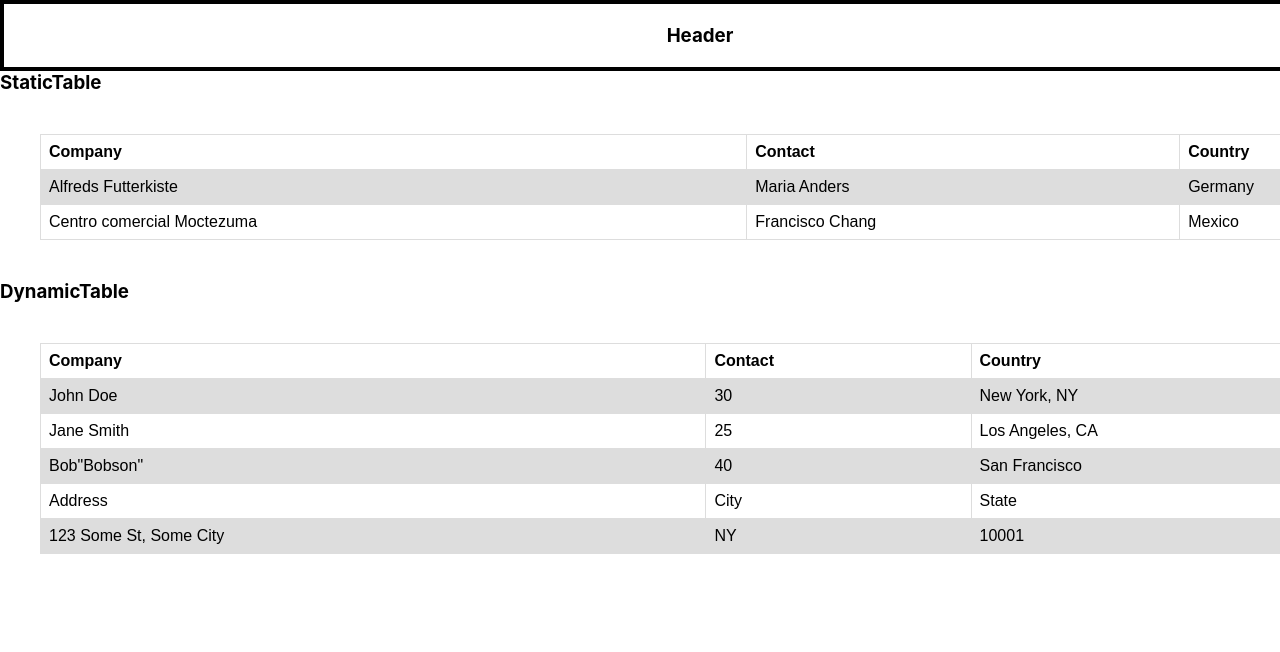
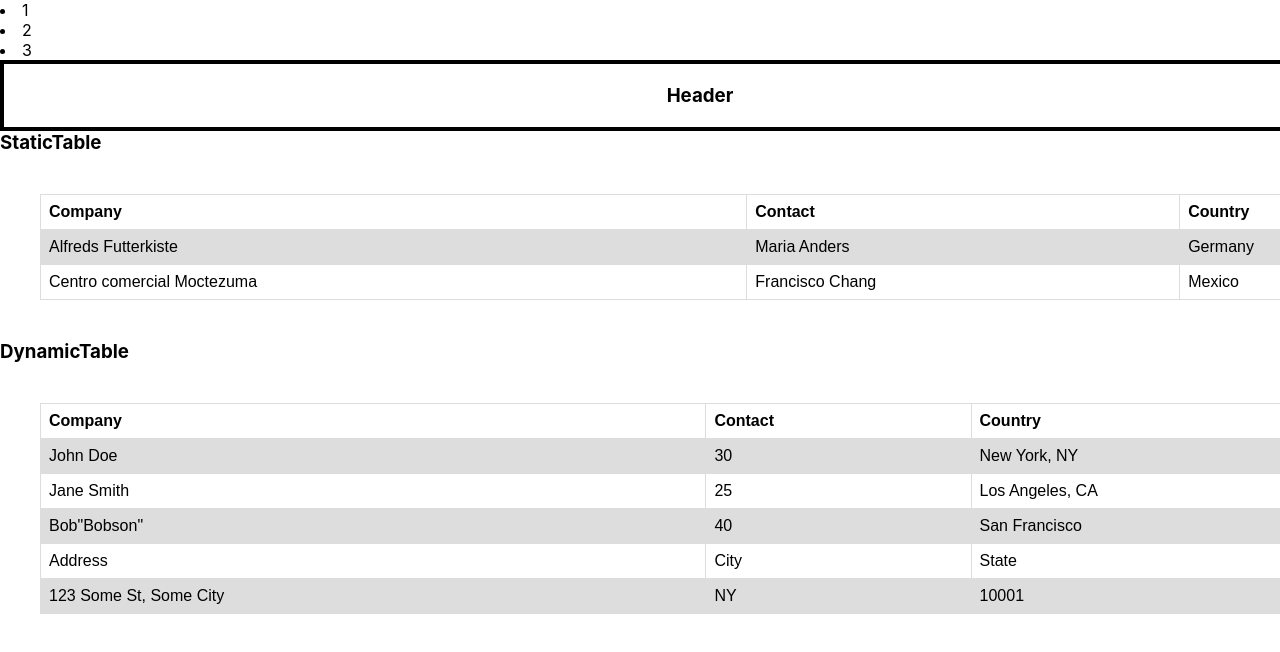
Before and after one commit to Namean/flagship, a React (Create React App) app: page / in a window 1280 px wide. Shown: the top 652 px of the page. Built offline with nearby package versions, Linux system fonts and the light colour scheme.

Commit message:
added List component

```diff
--- a/src/App.js
+++ b/src/App.js
@@ -10,12 +10,19 @@ import { FlexContainer } from "./components/FlexContainer.component";
 import { Footer } from "./components/Footer.component";
 import { Form, FormInput } from "./components/Form.component";
 import { StaticTable, DynamicTable } from "./components/table/Table.component";
-import ShoppingList from "./components/list/ShoppingList.component";
+import ShoppingList from "./components/lists/ShoppingList.component";
 import { companyData, w3data } from "./data/table.data";
+import { List } from "./components/lists/List.component";
+
+function ListElement({ props }) {
+  return <li>{props.data}</li>;
+}
 
 function App() {
   return (
     <div className="App">
+      <List props={{ data: [1, 2, 3], component: ListElement }} />
+      {/* <ListElement props={{ data: "Hello World!" }} /> */}
       <Header />
 
       {/* <ShoppingList /> */}
--- /dev/null
+++ b/src/components/lists/List.component.jsx
@@ -0,0 +1,16 @@
+import React from "react";
+
+/*
+const Label = props => <span>{props.children}</span>
+const Button = props => {
+    const Inner = props.inner; // Note: variable name _must_ start with a capital letter
+    return <button><Inner>Foo</Inner></button>
+}
+const Page = () => <Button inner={Label}/>
+*/
+export const List = ({ props }) => {
+  const Component = props.component; // Note: variable name _must_ start with a capital letter
+  //   return props.data.map((v) => <Component>{v}</Component>);
+  let data = [1, 2, 3];
+  return props.data.map((v) => <Component props={{ data: v }} />);
+};
```
Also changed, not shown: src/components/lists/ShoppingList.component.jsx (renamed from src/components/list/ShoppingList.component.jsx).
